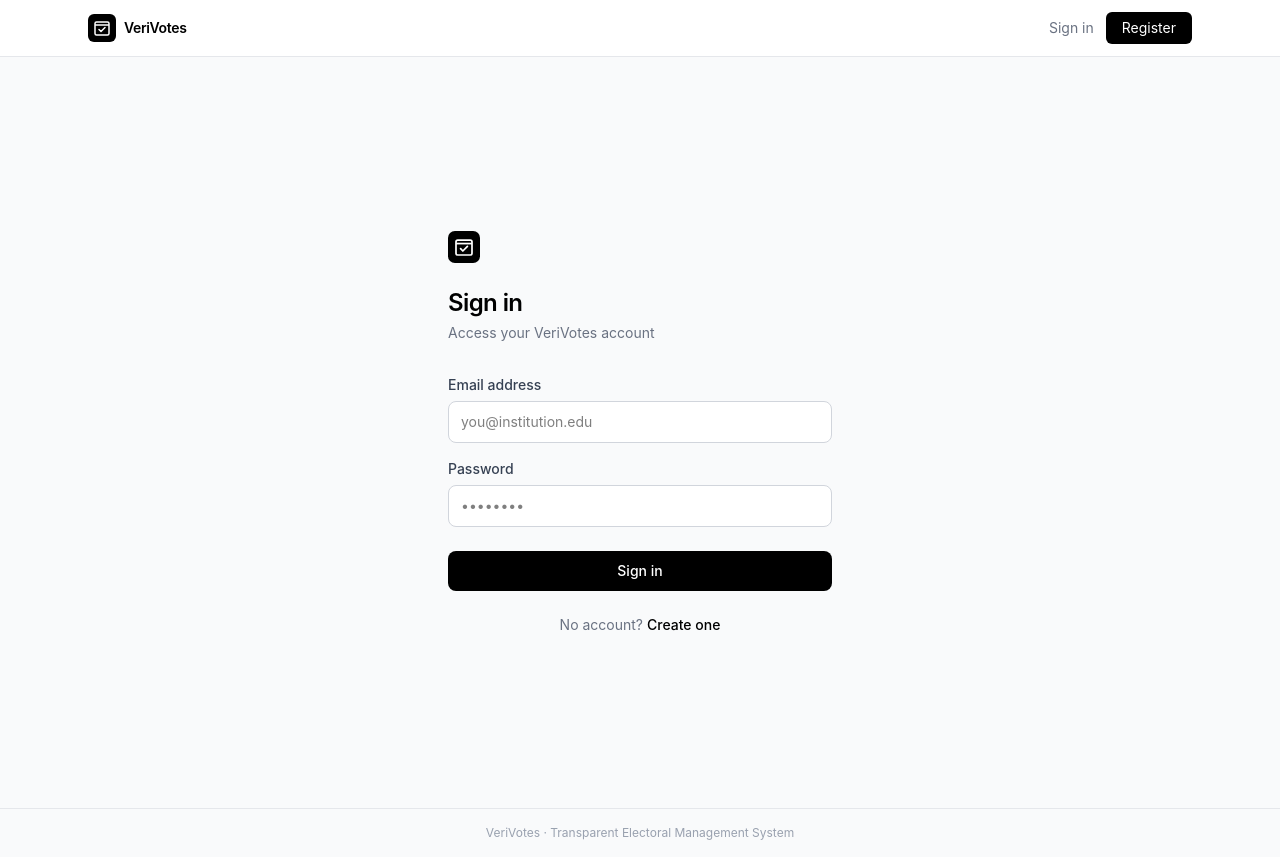
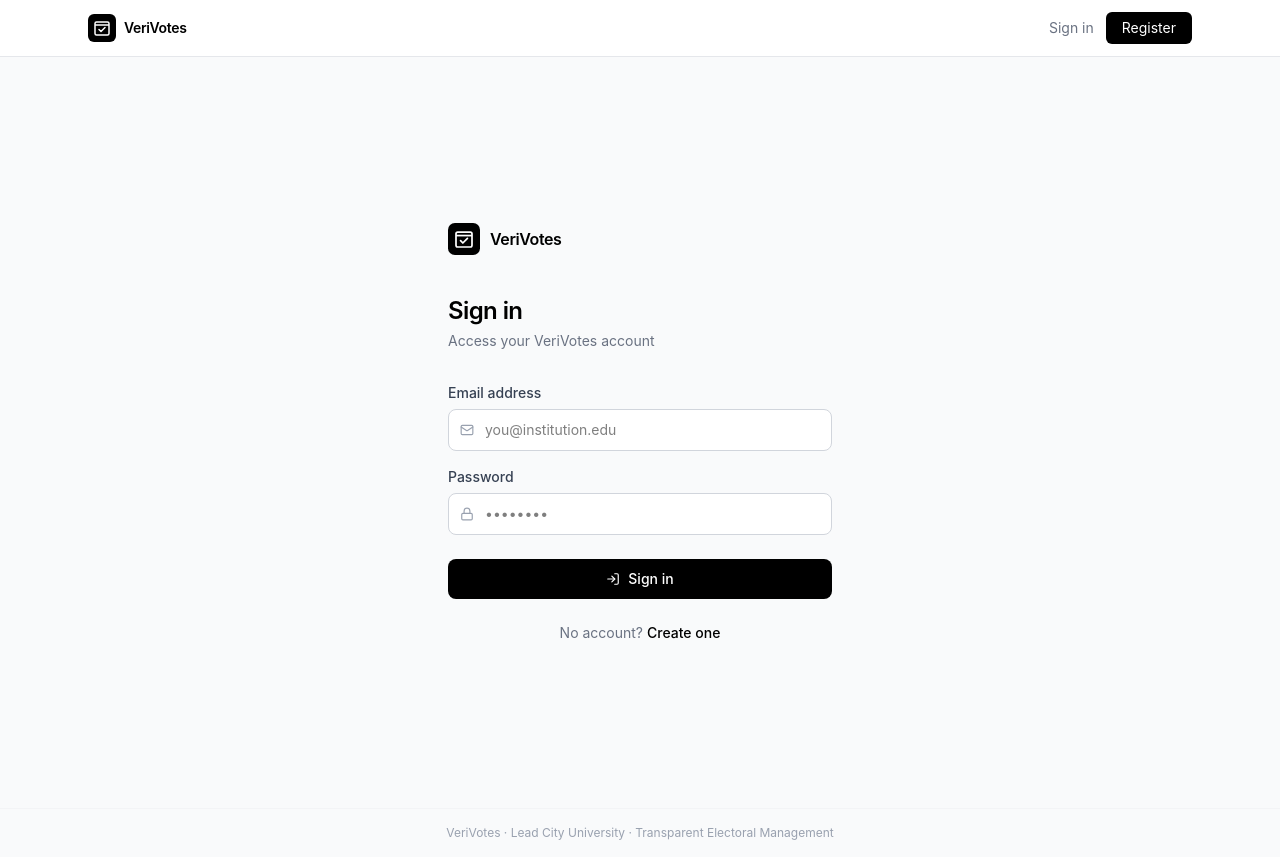
Before and after one commit to verivotes/voting-system, a React (Vite) app in the folder frontend/: page /login in a window 1280 px wide. Built offline with nearby package versions, Linux system fonts and the light colour scheme.

Commit message:
feat: redesign login and register with icons and polish

```diff
--- a/frontend/src/pages/Login.tsx
+++ b/frontend/src/pages/Login.tsx
@@ -2,6 +2,7 @@ import { useState } from 'react'
 import { useNavigate, Link } from 'react-router-dom'
 import { loginUser } from '../api/auth'
 import { useAuth } from '../hooks/useAuth'
+import { Mail, Lock, LogIn, AlertCircle } from 'lucide-react'
 
 export default function Login() {
   const [email, setEmail] = useState('')
@@ -11,7 +12,7 @@ export default function Login() {
   const { login } = useAuth()
   const navigate = useNavigate()
 
-  const handleSubmit = async (e: React.FormEvent) => {
+  const handleLogin = async (e: React.FormEvent) => {
     e.preventDefault()
     setLoading(true)
     setError('')
@@ -20,7 +21,7 @@ export default function Login() {
       login(res.data.accessToken, res.data.refreshToken, res.data.user)
       navigate('/dashboard')
     } catch (err: any) {
-      setError(err.response?.data?.message || 'Login failed')
+      setError(err.response?.data?.message || 'Login failed. Please try again.')
     } finally {
       setLoading(false)
     }
@@ -30,50 +31,68 @@ export default function Login() {
     <div className="min-h-screen bg-gray-50 flex flex-col">
       <div className="flex-1 flex items-center justify-center px-4 py-16">
         <div className="w-full max-w-sm">
-          <div className="mb-8">
-<svg width="32" height="32" viewBox="0 0 28 28" fill="none" xmlns="http://www.w3.org/2000/svg" className="mb-6">
+
+          {/* Logo */}
+          <div className="flex items-center gap-2.5 mb-10">
+            <svg width="32" height="32" viewBox="0 0 28 28" fill="none" xmlns="http://www.w3.org/2000/svg">
               <rect width="28" height="28" rx="6" fill="black"/>
               <rect x="7" y="8" width="14" height="13" rx="1.5" stroke="white" strokeWidth="1.5"/>
               <path d="M7 11h14" stroke="white" strokeWidth="1.5"/>
               <path d="M11 15.5l2 2 4-4" stroke="white" strokeWidth="1.5" strokeLinecap="round" strokeLinejoin="round"/>
             </svg>
-            <h1 className="text-2xl font-semibold text-black tracking-tight">Sign in</h1>
-            <p className="text-sm text-gray-500 mt-1">Access your VeriVotes account</p>
+            <span className="text-base font-semibold text-black tracking-tight">VeriVotes</span>
           </div>
 
+          <h1 className="text-2xl font-semibold text-black tracking-tight mb-1">Sign in</h1>
+          <p className="text-sm text-gray-500 mb-8">Access your VeriVotes account</p>
+
           {error && (
-            <div className="bg-red-50 border border-red-200 text-red-700 text-sm px-4 py-3 rounded-lg mb-6">
-              {error}
+            <div className="bg-red-50 border border-red-200 text-red-700 text-sm px-4 py-3 rounded-lg mb-6 flex items-center gap-2">
+              <AlertCircle size={14} className="flex-shrink-0" /> {error}
             </div>
           )}
 
-          <form onSubmit={handleSubmit} className="space-y-4">
+          <form onSubmit={handleLogin} className="space-y-4">
             <div>
               <label className="text-sm font-medium text-gray-700 mb-1.5 block">Email address</label>
+              <div className="relative">
+                <Mail size={14} className="absolute left-3 top-1/2 -translate-y-1/2 text-gray-400" />
                 <input type="email" value={email} onChange={e => setEmail(e.target.value)}
-                className="w-full bg-white border border-gray-300 text-black px-3 py-2.5 rounded-lg text-sm focus:outline-none focus:ring-2 focus:ring-black focus:border-transparent"
+                  className="w-full bg-white border border-gray-300 text-black pl-9 pr-3 py-2.5 rounded-lg text-sm focus:outline-none focus:ring-2 focus:ring-black focus:border-transparent"
                   placeholder="you@institution.edu" required />
+              </div>
             </div>
             <div>
               <label className="text-sm font-medium text-gray-700 mb-1.5 block">Password</label>
+              <div className="relative">
+                <Lock size={14} className="absolute left-3 top-1/2 -translate-y-1/2 text-gray-400" />
                 <input type="password" value={password} onChange={e => setPassword(e.target.value)}
-                className="w-full bg-white border border-gray-300 text-black px-3 py-2.5 rounded-lg text-sm focus:outline-none focus:ring-2 focus:ring-black focus:border-transparent"
+                  className="w-full bg-white border border-gray-300 text-black pl-9 pr-3 py-2.5 rounded-lg text-sm focus:outline-none focus:ring-2 focus:ring-black focus:border-transparent"
                   placeholder="••••••••" required />
               </div>
+            </div>
             <button type="submit" disabled={loading}
-              className="w-full bg-black hover:bg-gray-800 text-white py-2.5 rounded-lg text-sm font-medium transition-colors disabled:opacity-50 mt-2">
-              {loading ? 'Signing in...' : 'Sign in'}
+              className="w-full inline-flex items-center justify-center gap-2 bg-black hover:bg-gray-800 text-white py-2.5 rounded-lg text-sm font-medium transition-all duration-200 disabled:opacity-50 hover:shadow-lg hover:-translate-y-0.5 mt-2">
+              {loading ? (
+                <div className="w-4 h-4 border-2 border-white/30 border-t-white rounded-full animate-spin" />
+              ) : (
+                <><LogIn size={14} /> Sign in</>
+              )}
             </button>
           </form>
 
           <p className="text-center text-sm text-gray-500 mt-6">
-            No account? <Link to="/register" className="text-black font-medium hover:underline">Create one</Link>
+            No account?{' '}
+            <Link to="/register" className="text-black font-medium hover:underline">Create one</Link>
           </p>
+
         </div>
       </div>
 
-      <div className="border-t border-gray-200 py-4 px-6">
-        <p className="text-center text-xs text-gray-400">VeriVotes · Transparent Electoral Management System</p>
+      <div className="border-t border-gray-100 py-4 px-6">
+        <p className="text-center text-xs text-gray-400">
+          VeriVotes · Lead City University · Transparent Electoral Management
+        </p>
       </div>
     </div>
   )
--- a/frontend/src/pages/Register.tsx
+++ b/frontend/src/pages/Register.tsx
@@ -1,6 +1,7 @@
 import { useState } from 'react'
 import { useNavigate, Link } from 'react-router-dom'
 import { registerUser } from '../api/auth'
+import { Mail, Lock, User, UserPlus, AlertCircle } from 'lucide-react'
 
 export default function Register() {
   const [fullName, setFullName] = useState('')
@@ -28,50 +29,65 @@ export default function Register() {
     <div className="min-h-screen bg-gray-50 flex flex-col">
       <div className="flex-1 flex items-center justify-center px-4 py-16">
         <div className="w-full max-w-sm">
-          <div className="mb-8">
-            <svg width="32" height="32" viewBox="0 0 28 28" fill="none" xmlns="http://www.w3.org/2000/svg" className="mb-6">
+
+          {/* Logo */}
+          <div className="flex items-center gap-2.5 mb-10">
+            <svg width="32" height="32" viewBox="0 0 28 28" fill="none" xmlns="http://www.w3.org/2000/svg">
               <rect width="28" height="28" rx="6" fill="black"/>
               <rect x="7" y="8" width="14" height="13" rx="1.5" stroke="white" strokeWidth="1.5"/>
               <path d="M7 11h14" stroke="white" strokeWidth="1.5"/>
               <path d="M11 15.5l2 2 4-4" stroke="white" strokeWidth="1.5" strokeLinecap="round" strokeLinejoin="round"/>
             </svg>
-            <h1 className="text-2xl font-semibold text-black tracking-tight">Create account</h1>
-            <p className="text-sm text-gray-500 mt-1">Join VeriVotes to participate in elections</p>
+            <span className="text-base font-semibold text-black tracking-tight">VeriVotes</span>
           </div>
 
+          <h1 className="text-2xl font-semibold text-black tracking-tight mb-1">Create account</h1>
+          <p className="text-sm text-gray-500 mb-8">Join VeriVotes to participate in elections</p>
+
           {error && (
-            <div className="bg-red-50 border border-red-200 text-red-700 text-sm px-4 py-3 rounded-lg mb-6">
-              {error}
+            <div className="bg-red-50 border border-red-200 text-red-700 text-sm px-4 py-3 rounded-lg mb-6 flex items-center gap-2">
+              <AlertCircle size={14} className="flex-shrink-0" /> {error}
             </div>
           )}
 
           <form onSubmit={handleRegister} className="space-y-4">
             <div>
               <label className="text-sm font-medium text-gray-700 mb-1.5 block">Full name</label>
+              <div className="relative">
+                <User size={14} className="absolute left-3 top-1/2 -translate-y-1/2 text-gray-400" />
                 <input type="text" value={fullName} onChange={e => setFullName(e.target.value)}
-                className="w-full bg-white border border-gray-300 text-black px-3 py-2.5 rounded-lg text-sm focus:outline-none focus:ring-2 focus:ring-black focus:border-transparent"
+                  className="w-full bg-white border border-gray-300 text-black pl-9 pr-3 py-2.5 rounded-lg text-sm focus:outline-none focus:ring-2 focus:ring-black focus:border-transparent"
                   placeholder="John Doe" required />
+              </div>
             </div>
             <div>
               <label className="text-sm font-medium text-gray-700 mb-1.5 block">Email address</label>
+              <div className="relative">
+                <Mail size={14} className="absolute left-3 top-1/2 -translate-y-1/2 text-gray-400" />
                 <input type="email" value={email} onChange={e => setEmail(e.target.value)}
-                className="w-full bg-white border border-gray-300 text-black px-3 py-2.5 rounded-lg text-sm focus:outline-none focus:ring-2 focus:ring-black focus:border-transparent"
+                  className="w-full bg-white border border-gray-300 text-black pl-9 pr-3 py-2.5 rounded-lg text-sm focus:outline-none focus:ring-2 focus:ring-black focus:border-transparent"
                   placeholder="you@institution.edu" required />
+              </div>
             </div>
             <div>
               <label className="text-sm font-medium text-gray-700 mb-1.5 block">Password</label>
+              <div className="relative">
+                <Lock size={14} className="absolute left-3 top-1/2 -translate-y-1/2 text-gray-400" />
                 <input type="password" value={password} onChange={e => setPassword(e.target.value)}
-                className="w-full bg-white border border-gray-300 text-black px-3 py-2.5 rounded-lg text-sm focus:outline-none focus:ring-2 focus:ring-black focus:border-transparent"
+                  className="w-full bg-white border border-gray-300 text-black pl-9 pr-3 py-2.5 rounded-lg text-sm focus:outline-none focus:ring-2 focus:ring-black focus:border-transparent"
                   placeholder="••••••••" required />
               </div>
+            </div>
             <button type="submit" disabled={loading}
-              className="w-full bg-black hover:bg-gray-800 text-white py-2.5 rounded-lg text-sm font-medium transition-all duration-200 disabled:opacity-50 mt-2 flex items-center justify-center gap-2">
+              className="w-full inline-flex items-center justify-center gap-2 bg-black hover:bg-gray-800 text-white py-2.5 rounded-lg text-sm font-medium transition-all duration-200 disabled:opacity-50 hover:shadow-lg hover:-translate-y-0.5 mt-2">
               {loading ? (
                 <>
                   <div className="w-4 h-4 border-2 border-white/30 border-t-white rounded-full animate-spin" />
                   Creating account...
                 </>
-              ) : 'Create account'}
+              ) : (
+                <><UserPlus size={14} /> Create account</>
+              )}
             </button>
             {loading && (
               <p className="text-center text-xs text-gray-400">
@@ -81,13 +97,17 @@ export default function Register() {
           </form>
 
           <p className="text-center text-sm text-gray-500 mt-6">
-            Already have an account? <Link to="/login" className="text-black font-medium hover:underline">Sign in</Link>
+            Already have an account?{' '}
+            <Link to="/login" className="text-black font-medium hover:underline">Sign in</Link>
           </p>
+
         </div>
       </div>
 
-      <div className="border-t border-gray-200 py-4 px-6">
-        <p className="text-center text-xs text-gray-400">VeriVotes · Lead City University · Transparent Electoral Management System</p>
+      <div className="border-t border-gray-100 py-4 px-6">
+        <p className="text-center text-xs text-gray-400">
+          VeriVotes · Lead City University · Transparent Electoral Management
+        </p>
       </div>
     </div>
   )
```
Lines whose indentation alone changed are shown as unchanged.
